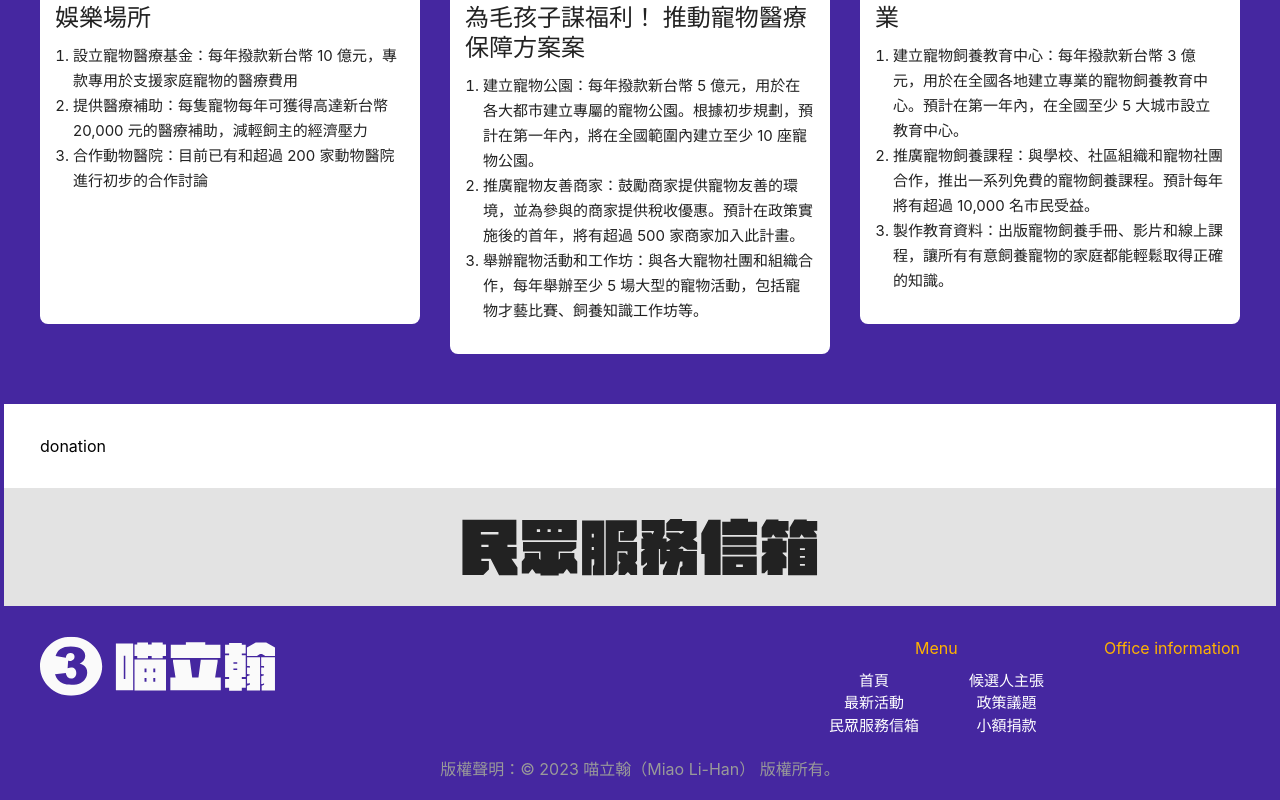
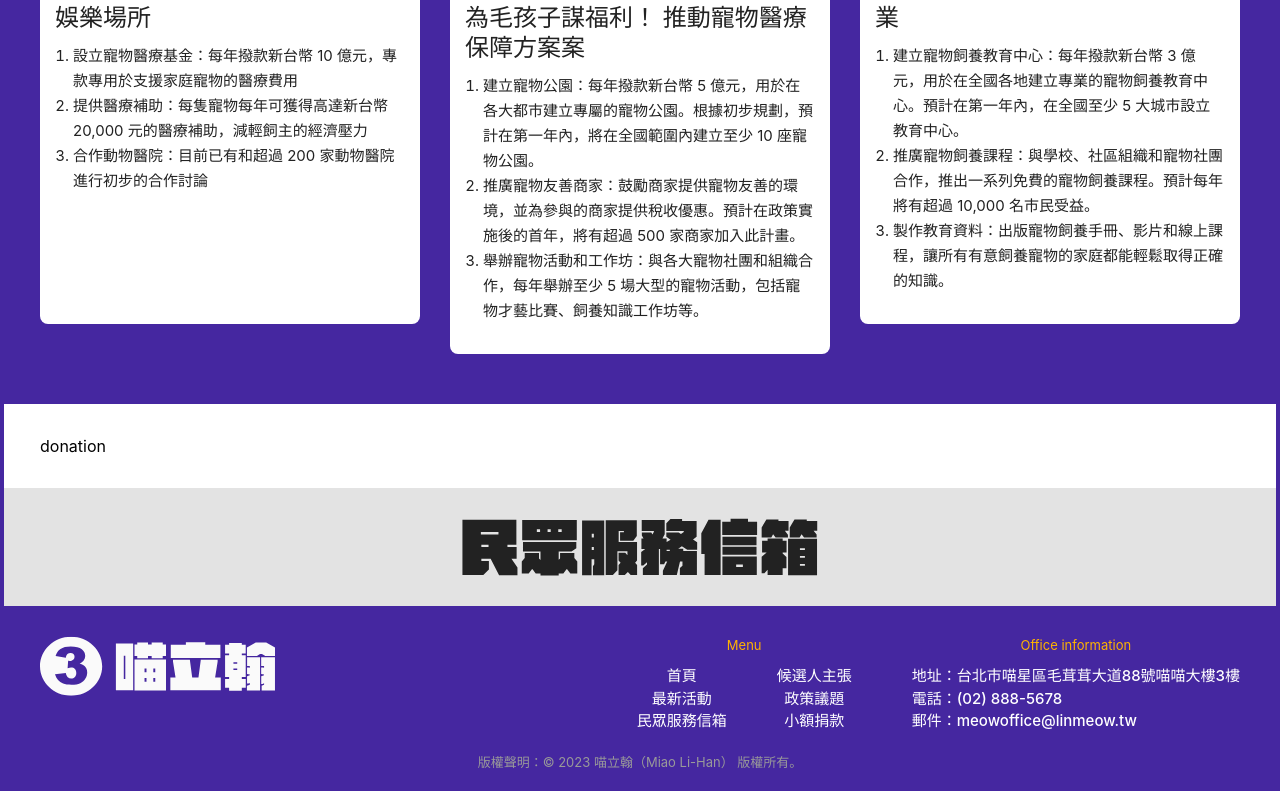
Before and after one commit to TimingJL/legislative-campaign-official-website-by-una, a React (Vite) app: page / in a window 1280 px wide. Shown: the part 1509-2309 px from the top of the page. Built offline with nearby package versions, Linux system fonts and the light colour scheme.

Commit message:
feat: add footer

```diff
--- a/src/components/Footer/index.tsx
+++ b/src/components/Footer/index.tsx
@@ -8,12 +8,12 @@ const Footer = () => {
     >
       <div className="container">
         <div className="flex justify-between">
-          <div className="logo">
+          <div className="logo hidden lg:block">
             <img src={logoWhiteSrc} />
           </div>
-          <div className="flex">
+          <div className="flex flex-col lg:flex-row items-center w-full lg:w-auto">
             <div className="menu w-[215px]">
-              <div className="label text-[#FFB300] text-center mb-[10px]">Menu</div>
+              <div className="label text-[#FFB300] text-[13px] text-center mb-[10px]">Menu</div>
               <div className="flex text-[15px] font-medium">
                 <ul className="flex flex-col items-center">
                   <li><a href={`#${anchorId.hero}`}>首頁</a></li>
@@ -27,12 +27,17 @@ const Footer = () => {
                 </ul>
               </div>
             </div>
-            <div className="info ml-[60px]">
-              <div className="label text-[#FFB300] text-center mb-[10px]">Office information</div>
+            <div className="info mt-[60px] lg:ml-[60px] lg:mt-0">
+              <div className="label text-[#FFB300] text-[13px] text-center mb-[10px]">Office information</div>
+              <div className="text-left text-[15px] font-medium">
+                <div>地址：台北市喵星區毛茸茸大道88號喵喵大樓3樓</div>
+                <div>電話：(02) 888-5678 </div>
+                <div>郵件：meowoffice@linmeow.tw</div>
+              </div>
             </div>
           </div>
         </div>
-        <div className="text-center text-[#999] mt-[20px]">
+        <div className="text-center text-[#999] mt-[20px] text-[13px]">
           版權聲明：© 2023 喵立翰（Miao Li-Han） 版權所有。
         </div>
       </div>
```
